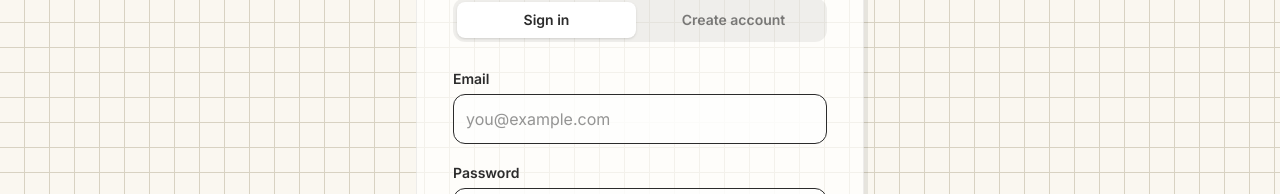
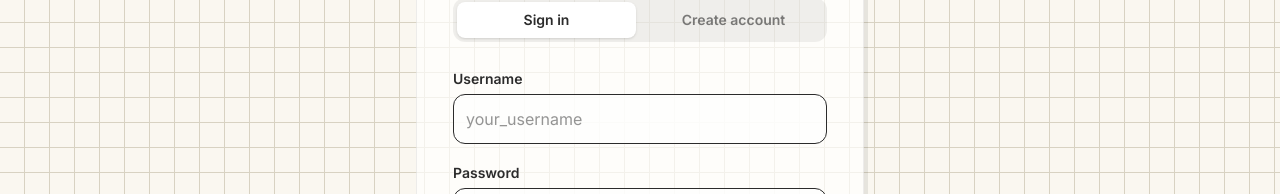
Before and after one commit to hackers-reality/JEE-prep, a Next.js app: page /login in a window 1280 px wide. Shown: the part 303-497 px from the top of the page. Built offline with nearby package versions, Linux system fonts and the light colour scheme.

Commit message:
fix: update auth UI to username login

```diff
--- a/src/app/login/page.tsx
+++ b/src/app/login/page.tsx
@@ -8,7 +8,7 @@ export default function LoginPage() {
   const router = useRouter();
   const [mode, setMode] = useState<"login" | "register">("login");
   const [name, setName] = useState("");
-  const [email, setEmail] = useState("");
+  const [username, setUsername] = useState("");
   const [password, setPassword] = useState("");
   const [error, setError] = useState("");
   const [busy, setBusy] = useState(false);
@@ -22,7 +22,7 @@ export default function LoginPage() {
       const response = await fetch(endpoint, {
         method: "POST",
         headers: { "content-type": "application/json" },
-        body: JSON.stringify({ name, email, password }),
+        body: JSON.stringify({ name, username, password }),
       });
       const data = await response.json();
       if (!response.ok) throw new Error(data.error ?? "Something went wrong.");
@@ -49,7 +49,7 @@ export default function LoginPage() {
 
         <form onSubmit={submit} className="space-y-4 mt-6">
           {mode === "register" && <label className="block"><span className="text-sm font-semibold">Name</span><input value={name} onChange={(e) => setName(e.target.value)} required className="mt-1 w-full rounded-xl border p-3 bg-white/70" placeholder="Arnav" /></label>}
-          <label className="block"><span className="text-sm font-semibold">Email</span><input type="email" value={email} onChange={(e) => setEmail(e.target.value)} required className="mt-1 w-full rounded-xl border p-3 bg-white/70" placeholder="you@example.com" autoComplete="email" /></label>
+          <label className="block"><span className="text-sm font-semibold">Username</span><input value={username} onChange={(e) => setUsername(e.target.value)} required minLength={3} maxLength={24} pattern="[A-Za-z0-9_]+" className="mt-1 w-full rounded-xl border p-3 bg-white/70" placeholder="your_username" autoComplete="username" /></label>
           <label className="block"><span className="text-sm font-semibold">Password</span><input type="password" value={password} onChange={(e) => setPassword(e.target.value)} required minLength={8} className="mt-1 w-full rounded-xl border p-3 bg-white/70" placeholder="At least 8 characters" autoComplete={mode === "login" ? "current-password" : "new-password"} /></label>
           {error && <p className="text-sm font-semibold" style={{ color: "#b42318" }}>{error}</p>}
           <button disabled={busy} className="sticky-button w-full disabled:opacity-50">{busy ? "Working…" : mode === "login" ? "Enter dashboard →" : "Create my study account →"}</button>
```
